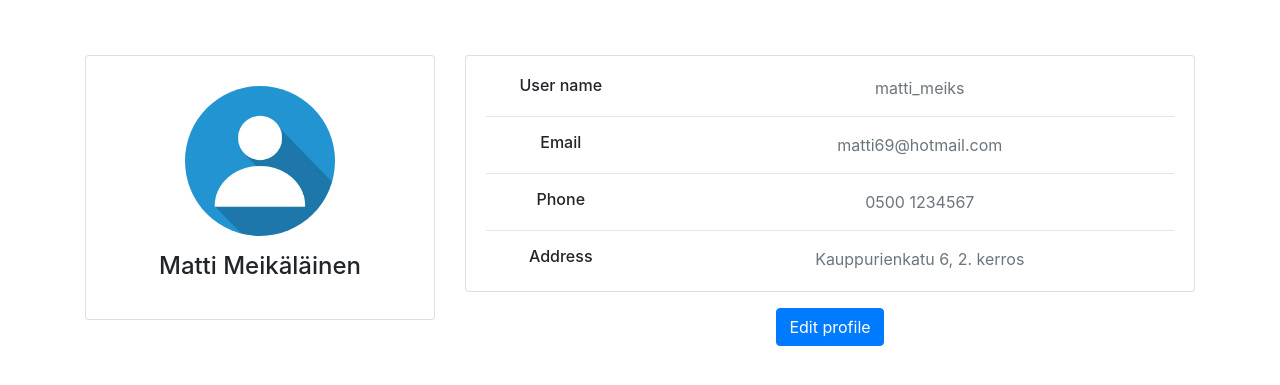
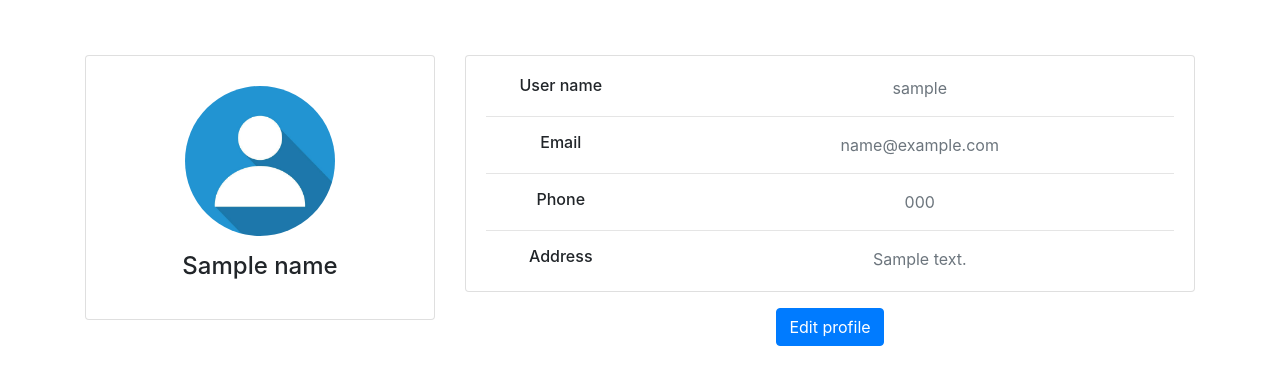
Before and after one commit to mmalmi1/piWASTE, a Flask app: template app/templates/profile.html in a window 1280 px wide. Shown: the part 56-441 px from the top of the page. Run offline with Flask 2, Linux system fonts and the light colour scheme; the template is opened without the code that fills it: most values are stand-ins (such as "Sample title", 1, 10 or a date in 2020); some libraries are stand-ins or nearby versions.

Commit message:
Add a sample test user and a proper profile page

```diff
--- a/app/__init__.py
+++ b/app/__init__.py
@@ -33,21 +33,19 @@ def create_app(test_config=None):
     def products():
         return render_template('products.html')
 
-    @app.route('/profile')
-    def profile():
-        return render_template('profile.html')
-
     # Add blueprints here
     from app.views import login
     from app.views import database
     from app.views import crim_demo
     from app.views import product
     from app.views import shopping_cart
+    from app.views import profile
     app.register_blueprint(login.mod)
     app.register_blueprint(database.mod)
     app.register_blueprint(crim_demo.mod)
     app.register_blueprint(product.mod)
     app.register_blueprint(shopping_cart.mod)
+    app.register_blueprint(profile.mod)
 
     db.init_app(app)
 
--- a/app/templates/base.html
+++ b/app/templates/base.html
@@ -51,7 +51,7 @@
                         <a class="nav-link disabled" href="#">Placeholder</a>
                     </li>
                 </ul>
-                <a class="form-inline mt-2 mt-md-0" href="{{ url_for('profile') }}">
+                <a class="form-inline mt-2 mt-md-0" href="{{ url_for('profile.profile') }}">
                     <button class="btn btn-outline-success my-2 my-sm-0" id="profileButton" type="submit">Profile</button>
                 </a>
                 <a class="form-inline mt-2 mt-md-0" id="logInButtonLink" href="">
--- a/app/templates/profile.html
+++ b/app/templates/profile.html
@@ -18,7 +18,7 @@
                         <div class="d-flex flex-column align-items-center text-center">
                             <img src="{{url_for('static', filename='assets/default-profile-picture1.jpg')}}" alt="Admin" class="rounded-circle" width="150">
                             <div class="mt-3">
-                                <h4>Matti Meikäläinen</h4>
+                                <h4>{{ name }}</h4>
                             </div>
                         </div>
                     </div>
@@ -31,28 +31,28 @@
                             <div class="col-sm-3">
                                 <h6 class="mb-0">User name</h6>
                             </div>
-                            <div class="col-sm-9 text-secondary">matti_meiks</div>
+                            <div class="col-sm-9 text-secondary">{{ username }}</div>
                         </div>
                         <hr>
                         <div class="row">
                             <div class="col-sm-3">
                                 <h6 class="mb-0">Email</h6>
                             </div>
-                            <div class="col-sm-9 text-secondary">matti69@hotmail.com</div>
+                            <div class="col-sm-9 text-secondary">{{ email }}</div>
                         </div>
                         <hr>
                         <div class="row">
                             <div class="col-sm-3">
                                 <h6 class="mb-0">Phone</h6>
                             </div>
-                            <div class="col-sm-9 text-secondary">0500 1234567</div>
+                            <div class="col-sm-9 text-secondary">{{ phone }}</div>
                         </div>
                         <hr>
                         <div class="row">
                             <div class="col-sm-3">
                                 <h6 class="mb-0">Address</h6>
                             </div>
-                            <div class="col-sm-9 text-secondary">Kauppurienkatu 6, 2. kerros</div>
+                            <div class="col-sm-9 text-secondary">{{ address }}</div>
                         </div>
                     </div>
                 </div>
```
Also changed, not shown: app/schema.sql (+8 -2 lines), app/views/profile.py (added, +17 -0 lines).
